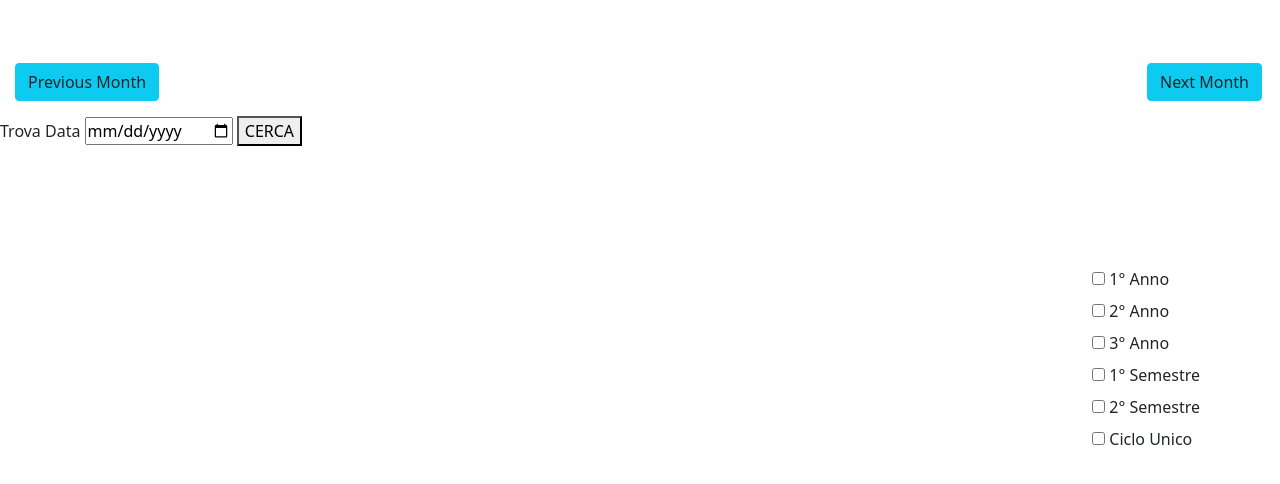
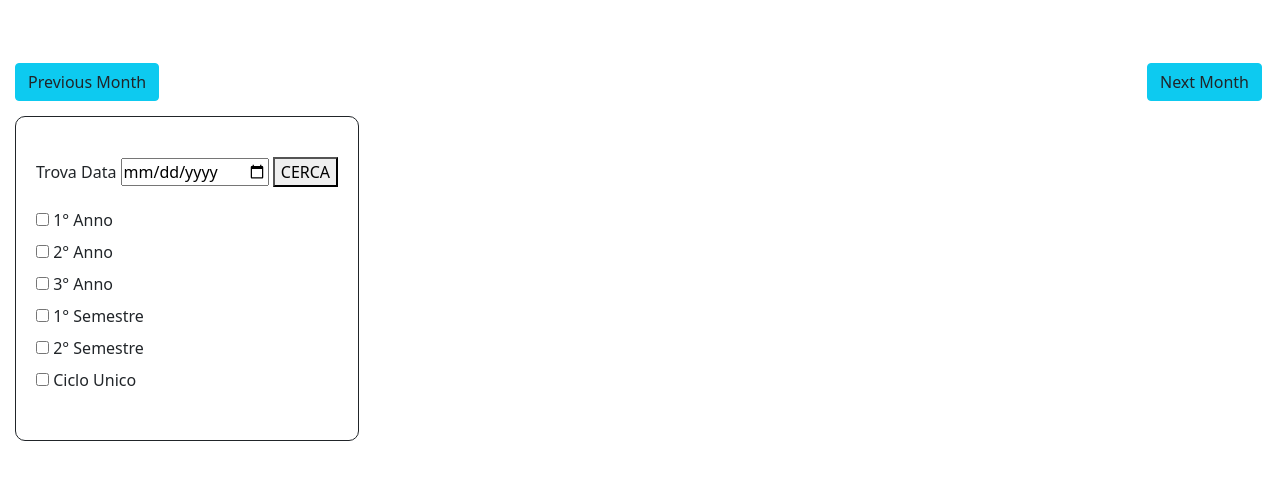
Before and after one commit to doneto3/WebScraping, a Django app: template templates/exams/calendar.html in a window 1280 px wide. Shown: the part 68-552 px from the top of the page. Run offline with Django 3.2, Linux system fonts and the light colour scheme; the template is opened without the code that fills it, so the values that code supplies are empty; some libraries are stand-ins or nearby versions.

Commit message:
Fixato il css

```diff
--- a/templates/exams/calendar.html
+++ b/templates/exams/calendar.html
@@ -164,6 +164,8 @@ var csrftoken = getCookie('csrftoken');
 	    <a class="btn btn-info right" id="next"> Next Month </a>
     </div>
 
+    <div id="filtro">
+
     <div class="form-group">
         <label class="active" for="dateStandard">Trova Data</label>
         <input type="date" id="dateStandard" name="dateStandard">
@@ -185,14 +187,25 @@ var csrftoken = getCookie('csrftoken');
 <label for="ciclo"> Ciclo Unico</label><br>
 
     </div>
+</div>
+
+    <style>
+    #filtro{
+        float: left;
+        margin-left: 15px;
+        border-width: 1px;
+        border-style: solid;
+        border-radius: 10px;
+        padding-bottom: 40px;
+        padding-top: 40px;
+        padding-left: 20px;
+        padding-right: 20px;
+    }
+    #checkb{
 
 
-    <style>
-    #checkb{
-        float: right;
-        margin-right: 80px;
-        margin-top: 100px;
     }
+
     </style>
     <div class="prova"></div>
 
```
